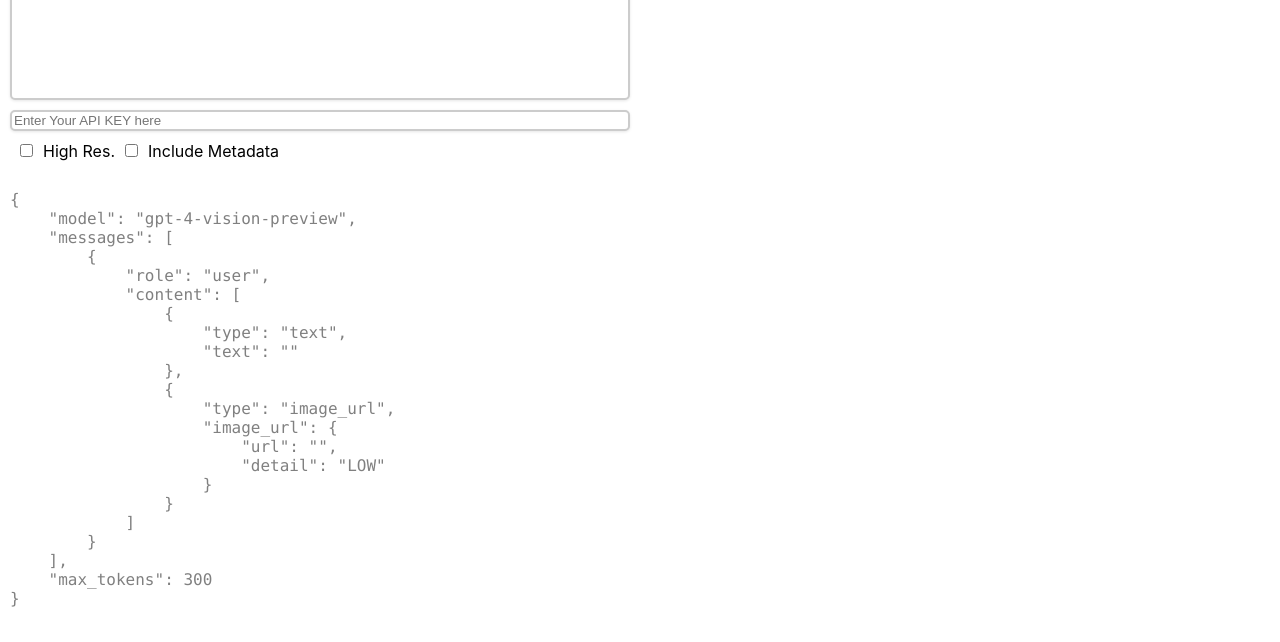
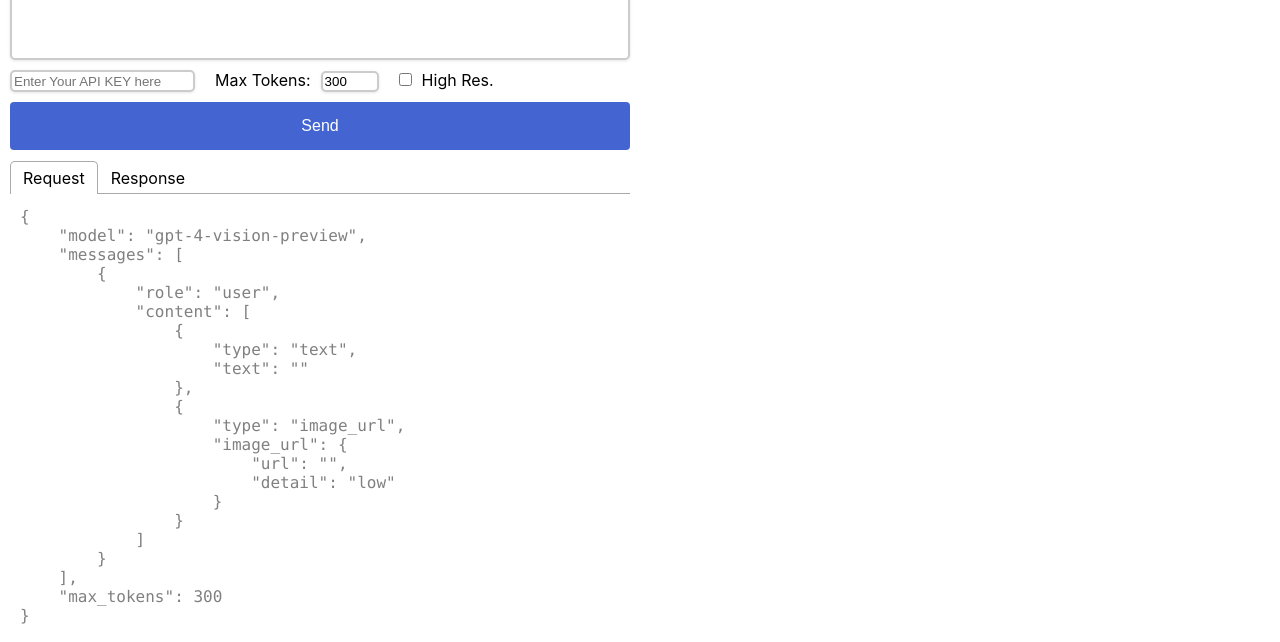
Before and after one commit to HideLord/CrowdsourcingImages, a React (Create React App) app in the folder frontend/crowdsourcing-app/: page / in a window 1280 px wide. Shown: the part 234-876 px from the top of the page. Before the commit the page ends 852 px from the top, so only its background shows below. Built offline with nearby package versions, Linux system fonts and the light colour scheme.

Commit message:
Completed the sending of requests.
Added tabs for request and response.

Fixed bug for detail - must be lower-cased.

```diff
--- a/frontend/crowdsourcing-app/package.json
+++ b/frontend/crowdsourcing-app/package.json
@@ -10,6 +10,7 @@
     "react-dom": "^18.2.0",
     "react-router-dom": "^6.19.0",
     "react-scripts": "5.0.1",
+    "react-tabs": "^6.0.2",
     "web-vitals": "^2.1.4"
   },
   "scripts": {
--- a/frontend/crowdsourcing-app/src/components/instruction/Instruction.css
+++ b/frontend/crowdsourcing-app/src/components/instruction/Instruction.css
@@ -17,7 +17,7 @@
 
 .rounded-corners:focus {
     border-color: #007BFF;
-    box-shadow: 0 0 0 0.2rem rgba(0,123,255,.25);
+    box-shadow: 0 0 0 0.2rem rgba(0, 123, 255, .25);
 }
 
 .margin {
@@ -30,10 +30,14 @@
     margin-right: 10px;
 }
 
+.margin-left {
+    margin-left: 5px;
+}
+
 .textarea {
     display: block;
     max-width: 100%;
-    height: 30vh;
+    height: 25vh;
     padding: 10px;
     font-size: 1.2em;
     resize: none;
@@ -56,11 +60,6 @@
     word-wrap: break-word;
     overflow-wrap: break-word;
     white-space: pre-wrap;
-}
-
-.overflow-div {
-    flex-grow: 1;
-    overflow: auto;
 }
 
 .image-preview-container {
@@ -96,3 +95,21 @@
     padding: 10px;
     border-radius: 5px;
 }
+
+.send-button {
+    background-color: #4465d1;
+    border: none;
+    color: white;
+    padding: 15px 32px;
+    text-align: center;
+    text-decoration: none;
+    display: inline-block;
+    font-size: 16px;
+    cursor: pointer;
+    border-radius: 4px;
+}
+
+.max-tokens {
+    margin-left: 10px;
+    width: 50px;
+}
--- a/frontend/crowdsourcing-app/src/components/instruction/Instruction.jsx
+++ b/frontend/crowdsourcing-app/src/components/instruction/Instruction.jsx
@@ -1,5 +1,7 @@
 import "./Instruction.css";
 import React, { useState } from 'react';
+import { Tab, Tabs, TabList, TabPanel } from 'react-tabs';
+import 'react-tabs/style/react-tabs.css';
 import {Detail, getGPT4Vpayload, sendGPT4VInstruction} from '../../utils/openAi'
 
 export default function Instruction() {
@@ -7,9 +9,10 @@ export default function Instruction() {
     const [apiKey, setApiKey] = useState("");
     const [instruction, setInstruction] = useState("");
     const [highRes, setHighRes] = useState(false);
-    const [includeMetadata, setIncludeMetadata] = useState(false);
+    const [maxTokens, setMaxTokens] = useState(300);
+    const [formattedResponse, setResponse] = useState("");
 
-    const formattedPayload = JSON.stringify(getGPT4Vpayload(imageUrl, instruction, highRes? Detail.HIGH : Detail.LOW), null, 4);
+    const formattedPayload = JSON.stringify(getGPT4Vpayload(imageUrl, instruction, highRes? Detail.HIGH : Detail.LOW, maxTokens), null, 4);
 
     return (
         <div className="row-div">
@@ -20,6 +23,7 @@ export default function Instruction() {
                     value={instruction}
                     onChange={e => setInstruction(e.target.value)}
                 />
+                <div className="row-div">
                     <input
                         className="rounded-corners margin-no-top"
                         type="text"
@@ -27,7 +31,16 @@ export default function Instruction() {
                         value={apiKey}
                         onChange={e => setApiKey(e.target.value)}
                     />
-                <div className="row-div margin-no-top">
+                    <label htmlFor="maxTokens" className="margin-no-top">
+                        Max Tokens:
+                        <input
+                            className="max-tokens rounded-corners"
+                            id="maxTokens"
+                            type="number"
+                            value={maxTokens}
+                            onChange={e => setMaxTokens(parseInt(e.target.value, 10))}
+                        />
+                    </label>
                     <label>
                         <input
                             className="margin-no-top"
@@ -37,22 +50,47 @@ export default function Instruction() {
                         />
                         High Res.
                     </label>
-                    <label>
-                        <input
-                            className="margin-no-top"
-                            type="checkbox"
-                            checked={includeMetadata}
-                            onChange={e => setIncludeMetadata(e.target.checked)}
-                        />
-                        Include Metadata
-                    </label>
                 </div>
-                <div className="overflow-div">
+                <button
+                    className="send-button margin-no-top"
+                    onClick={() => {
+                        sendGPT4VInstruction(apiKey, imageUrl, instruction, highRes? Detail.HIGH : Detail.LOW)
+                            .then((result) => setResponse(JSON.stringify(result, null, 4)))
+                            .catch(async (error) => {
+                                console.error("Error occurred in sendGPT4VInstruction:", error);
+                                let errorResponse = { status: error.message };
+                                if (error.response) {
+                                    errorResponse.body = await error.response.json();
+                                }
+                                setResponse(JSON.stringify(errorResponse, null, 4));
+                            });
+                    }}
+                >
+                    Send
+                </button>
+
+                <div className="margin-no-top">
+                    <Tabs>
+                        <TabList>
+                            <Tab>Request</Tab>
+                            <Tab>Response</Tab>
+                        </TabList>
+
+                        <TabPanel>
                             <pre className="gray-text margin-no-top">
                                 <code>
                                     {formattedPayload}
                                 </code>
                             </pre>
+                        </TabPanel>
+                        <TabPanel>
+                            <pre className="gray-text margin-no-top">
+                                <code>
+                                    {formattedResponse}
+                                </code>
+                            </pre>
+                        </TabPanel>
+                    </Tabs>
                 </div>
             </div>
 
--- a/frontend/crowdsourcing-app/src/utils/openAi.js
+++ b/frontend/crowdsourcing-app/src/utils/openAi.js
@@ -3,8 +3,8 @@
  */
 
 export const Detail = {
-    LOW: 'LOW',
-    HIGH: 'HIGH'
+    LOW: 'low',
+    HIGH: 'high'
 };
 
 function isBase64(str) {
@@ -43,7 +43,10 @@ export function getGPT4Vpayload(imageUrl, instruction, detail, maxtokens = 300)
 }
 
 export async function sendGPT4VInstruction(apiKey, image, instruction, detail = Detail.LOW) {
+    console.log('Starting sendGPT4VInstruction...');
+
     if (!image || !instruction) {
+        console.log('image or instruction is not provided');
         return;
     }
 
@@ -53,12 +56,14 @@ export async function sendGPT4VInstruction(apiKey, image, instruction, detail =
     } else if (typeof image === 'string') {
         imageUrl = image;
     } else {
+        console.error("image must be a base64 string or URL string");
         throw new TypeError("image must be a base64 string or URL string");
     }
 
     let payload = getGPT4Vpayload(imageUrl, instruction, detail);
+    console.log('Payload created:', payload);
 
-    try {
+    console.log('Sending request to the API...');
     const response = await fetch('https://api.openai.com/v1/chat/completions', {
         method: 'POST',
         headers: {
@@ -69,11 +74,13 @@ export async function sendGPT4VInstruction(apiKey, image, instruction, detail =
     });
 
     if (!response.ok) {
-            throw new Error(`HTTP error! status: ${response.status}`);
+        const error = new Error(`${response.status}`);
+        error.response = response;
+        throw error;
     }
 
-        return await response.json();
-    } catch (error) {
-        console.error('Error:', error);
+    console.log('Received response, parsing...');
+    const json = await response.json();
+    console.log('Parsed response:', json);
+    return json;
 }
-}
```
Also changed, not shown: 1 other file (tests, documents, lock files or other folders). Lines whose indentation alone changed are shown as unchanged.
